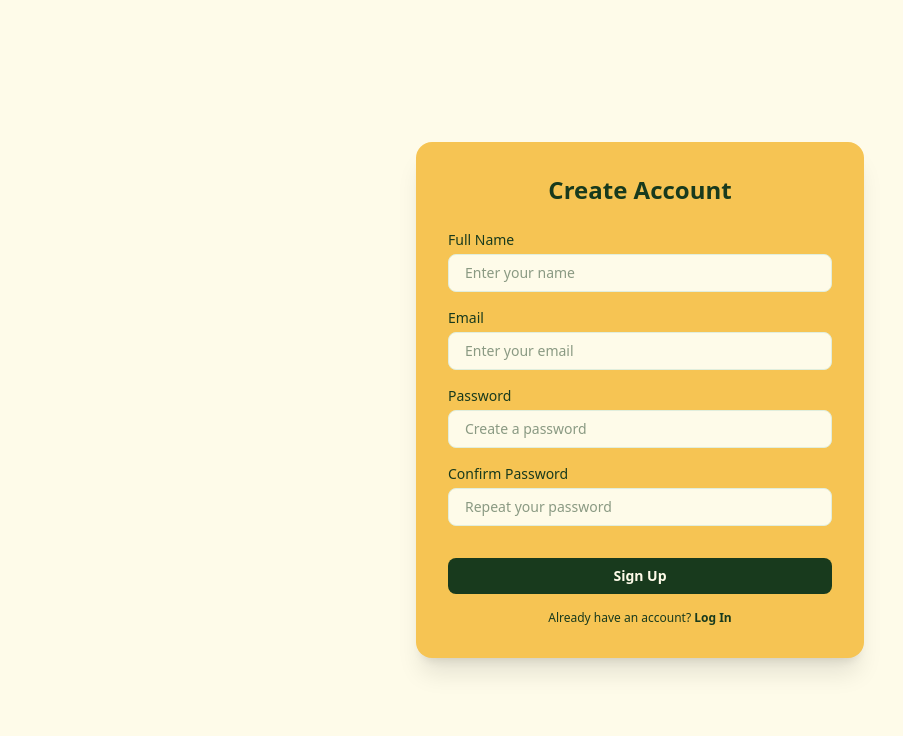
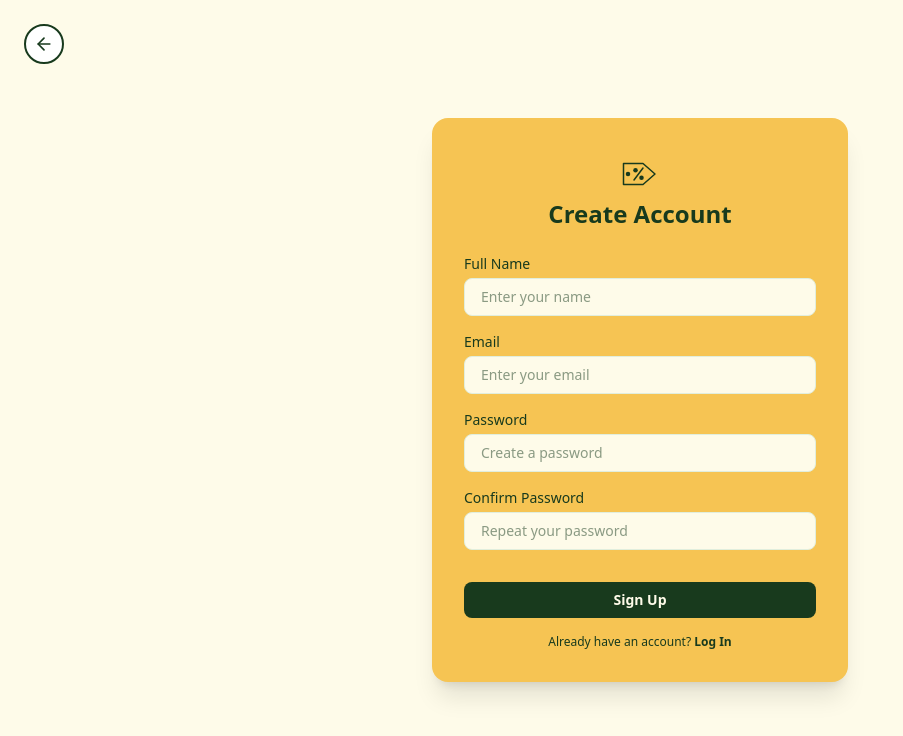
Before and after one commit to Tornike512/SalesSync, a Next.js app: page /sign-up in a window 1280 px wide. Shown: the top 736 px of the page, without its empty margins (0-903 px from the left). Built offline with nearby package versions, Linux system fonts and the light colour scheme; no server answers.

Commit message:
feat: add go back buttons and svg icon

```diff
--- a/src/components/cart/cart.tsx
+++ b/src/components/cart/cart.tsx
@@ -220,7 +220,7 @@ export function Cart() {
               </div>
 
               <Button className="mt-6 w-full rounded-full bg-[var(--color-yellow)] py-3 font-bold text-[var(--color-dark-green)] shadow-md transition-all hover:bg-[var(--color-yellow)]/80 active:scale-95">
-                Proceed to Checkout
+                View Monthly Spend
               </Button>
             </div>
           </div>
--- a/src/components/forgot-password/forgot-password.tsx
+++ b/src/components/forgot-password/forgot-password.tsx
@@ -1,11 +1,22 @@
 "use client";
 
 import { zodResolver } from "@hookform/resolvers/zod";
+import { ArrowLeft } from "lucide-react";
 import Link from "next/link";
 import { useState } from "react";
 import { useForm } from "react-hook-form";
 import { z } from "zod";
 import { Button } from "../button";
+import { SaleSyncIcon } from "../icons/salesync-icon";
+
+const GoBackLink = () => (
+  <Link
+    href="/"
+    className="absolute top-6 left-6 flex h-10 w-10 items-center justify-center rounded-full border-2 border-[var(--color-dark-green)] bg-white text-[var(--color-dark-green)] transition-all hover:bg-[var(--color-cream)] active:scale-95"
+  >
+    <ArrowLeft size={20} />
+  </Link>
+);
 
 const forgotPasswordSchema = z.object({
   email: z.string().min(1, "Email is required").email("Invalid email address"),
@@ -31,15 +42,21 @@ export function ForgotPassword() {
   };
 
   return (
-    <div className="flex min-h-screen items-center justify-center bg-[var(--background-100)]">
-      <div className="w-full max-w-md rounded-2xl bg-[var(--color-yellow)] p-8 shadow-xl">
+    <div className="relative flex min-h-screen items-center justify-center bg-[var(--background-100)]">
+      <GoBackLink />
+      <div className="w-full max-w-md px-4">
+        <div className="rounded-2xl bg-[var(--color-yellow)] p-8 shadow-xl">
+          <div className="flex justify-center">
+            <SaleSyncIcon width={48} height={48} />
+          </div>
           {!isSent ? (
             <>
               <h1 className="mb-2 text-center font-semibold text-2xl text-[var(--foreground-100)]">
                 Forgot Password?
               </h1>
               <p className="mb-6 text-center text-[var(--foreground-100)] text-sm opacity-80">
-              Enter your email and we'll send you a code to reset your password.
+                Enter your email and we'll send you a code to reset your
+                password.
               </p>
 
               <form onSubmit={handleSubmit(onSubmit)} className="space-y-4">
@@ -104,5 +121,6 @@ export function ForgotPassword() {
           )}
         </div>
       </div>
+    </div>
   );
 }
--- /dev/null
+++ b/src/components/icons/salesync-icon.tsx
@@ -0,0 +1,40 @@
+import type { SVGProps } from "react";
+
+export function SaleSyncIcon(props: SVGProps<SVGSVGElement>) {
+  return (
+    <svg
+      width="64"
+      height="64"
+      viewBox="0 0 64 64"
+      xmlns="http://www.w3.org/2000/svg"
+      role="img"
+      aria-label="Sale icon"
+      {...props}
+    >
+      {/* Tag */}
+      <path
+        d="M10 18 L36 18 L52 32 L36 46 L10 46 Z"
+        fill="#f6c453"
+        stroke="#183a1d"
+        strokeWidth="2"
+        strokeLinejoin="round"
+      />
+
+      {/* Tag hole */}
+      <circle cx="16" cy="32" r="3" fill="#183a1d" />
+
+      {/* Percent sign */}
+      <circle cx="26" cy="27" r="3" fill="#183a1d" />
+      <circle cx="34" cy="37" r="3" fill="#183a1d" />
+      <line
+        x1="24"
+        y1="40"
+        x2="36"
+        y2="24"
+        stroke="#183a1d"
+        strokeWidth="2"
+        strokeLinecap="round"
+      />
+    </svg>
+  );
+}
--- a/src/components/sidebar/sidebar.tsx
+++ b/src/components/sidebar/sidebar.tsx
@@ -1,14 +1,13 @@
 "use client";
 
 import { ChevronDown, ChevronRight, X } from "lucide-react";
-import Image from "next/image";
 import { useState } from "react";
 import { getCategoryIcon } from "@/config/categories";
 import { useGetCategories } from "@/hooks/use-get-categories";
 import { useCategoryFilter } from "@/providers/category-filter-provider";
 import { useMobileSidebar } from "@/providers/mobile-sidebar-provider";
-import salesSyncLogo from "../../../public/images/salesync-icon.webp";
 import { Button } from "../button";
+import { SaleSyncIcon } from "../icons/salesync-icon";
 
 export function Sidebar() {
   const { data: categories, isLoading } = useGetCategories();
@@ -61,14 +60,7 @@ export function Sidebar() {
     <>
       {/* Logo */}
       <div className="mb-6 flex items-center gap-3 border-background-200 border-b pb-4">
-        <Image
-          src={salesSyncLogo}
-          alt="SalesSync logo"
-          width={40}
-          height={40}
-          className="rounded-md"
-          priority
-        />
+        <SaleSyncIcon width={40} height={40} className="rounded-md" />
         <span className="font-bold text-foreground-100 text-xl">SalesSync</span>
       </div>
 
--- a/src/components/sign-in/sign-in.tsx
+++ b/src/components/sign-in/sign-in.tsx
@@ -1,6 +1,7 @@
 "use client";
 
 import { zodResolver } from "@hookform/resolvers/zod";
+import { ArrowLeft } from "lucide-react";
 import Link from "next/link";
 import { useRouter, useSearchParams } from "next/navigation";
 import { useState } from "react";
@@ -8,6 +9,7 @@ import { useForm } from "react-hook-form";
 import { z } from "zod";
 import { useSession } from "@/hooks/use-session";
 import { Button } from "../button";
+import { SaleSyncIcon } from "../icons/salesync-icon";
 
 const signInSchema = z.object({
   email: z.string().min(1, "Email is required").email("Invalid email address"),
@@ -43,8 +45,18 @@ export function SignIn() {
   };
 
   return (
-    <div className="flex min-h-screen items-center justify-center bg-[var(--background-100)]">
-      <div className="w-full max-w-md rounded-2xl bg-[var(--color-yellow)] p-8 shadow-xl">
+    <div className="relative flex min-h-screen items-center justify-center bg-[var(--background-100)]">
+      <Link
+        href="/"
+        className="absolute top-6 left-6 flex h-10 w-10 items-center justify-center rounded-full border-2 border-[var(--color-dark-green)] bg-white text-[var(--color-dark-green)] transition-all hover:bg-[var(--color-cream)] active:scale-95"
+      >
+        <ArrowLeft size={20} />
+      </Link>
+      <div className="w-full max-w-md px-4">
+        <div className="rounded-2xl bg-[var(--color-yellow)] p-8 shadow-xl">
+          <div className="flex justify-center">
+            <SaleSyncIcon width={48} height={48} />
+          </div>
           <h1 className="mb-6 text-center font-semibold text-2xl text-[var(--foreground-100)]">
             Sign In
           </h1>
@@ -128,5 +140,6 @@ export function SignIn() {
           </form>
         </div>
       </div>
+    </div>
   );
 }
--- a/src/components/sign-up/sign-up.tsx
+++ b/src/components/sign-up/sign-up.tsx
@@ -1,6 +1,7 @@
 "use client";
 
 import { zodResolver } from "@hookform/resolvers/zod";
+import { ArrowLeft } from "lucide-react";
 import Link from "next/link";
 import { useRouter } from "next/navigation";
 import { useState } from "react";
@@ -8,6 +9,7 @@ import { useForm } from "react-hook-form";
 import { z } from "zod";
 import { useSession } from "@/hooks/use-session";
 import { Button } from "../button";
+import { SaleSyncIcon } from "../icons/salesync-icon";
 
 const signUpSchema = z
   .object({
@@ -56,8 +58,18 @@ export function SignUp() {
   };
 
   return (
-    <div className="flex min-h-screen items-center justify-center bg-[var(--background-100)]">
-      <div className="w-full max-w-md rounded-2xl bg-[var(--color-yellow)] p-8 shadow-xl">
+    <div className="relative flex min-h-screen items-center justify-center bg-[var(--background-100)]">
+      <Link
+        href="/"
+        className="absolute top-6 left-6 flex h-10 w-10 items-center justify-center rounded-full border-2 border-[var(--color-dark-green)] bg-white text-[var(--color-dark-green)] transition-all hover:bg-[var(--color-cream)] active:scale-95"
+      >
+        <ArrowLeft size={20} />
+      </Link>
+      <div className="w-full max-w-md px-4">
+        <div className="rounded-2xl bg-[var(--color-yellow)] p-8 shadow-xl">
+          <div className="flex justify-center">
+            <SaleSyncIcon width={48} height={48} />
+          </div>
           <h1 className="mb-6 text-center font-semibold text-2xl text-[var(--foreground-100)]">
             Create Account
           </h1>
@@ -175,5 +187,6 @@ export function SignUp() {
           </form>
         </div>
       </div>
+    </div>
   );
 }
--- a/src/providers/session-provider.tsx
+++ b/src/providers/session-provider.tsx
@@ -1,5 +1,6 @@
 "use client";
 
+import { useQueryClient } from "@tanstack/react-query";
 import {
   createContext,
   type ReactNode,
@@ -54,6 +55,7 @@ interface SessionContextType {
 const SessionContext = createContext<SessionContextType | null>(null);
 
 export function SessionProvider({ children }: { children: ReactNode }) {
+  const queryClient = useQueryClient();
   const [session, setSessionState] = useState<Session>(null);
   const [status, setStatus] = useState<SessionStatus>("loading");
 
@@ -147,11 +149,12 @@ export function SessionProvider({ children }: { children: ReactNode }) {
     if (result.success) {
       setSessionState(null);
       setStatus("unauthenticated");
+      queryClient.removeQueries({ queryKey: ["cart"] });
       return { success: true };
     }
 
     return { success: false, error: result.error };
-  }, []);
+  }, [queryClient]);
 
   return (
     <SessionContext.Provider
```
Lines whose indentation alone changed are shown as unchanged.
